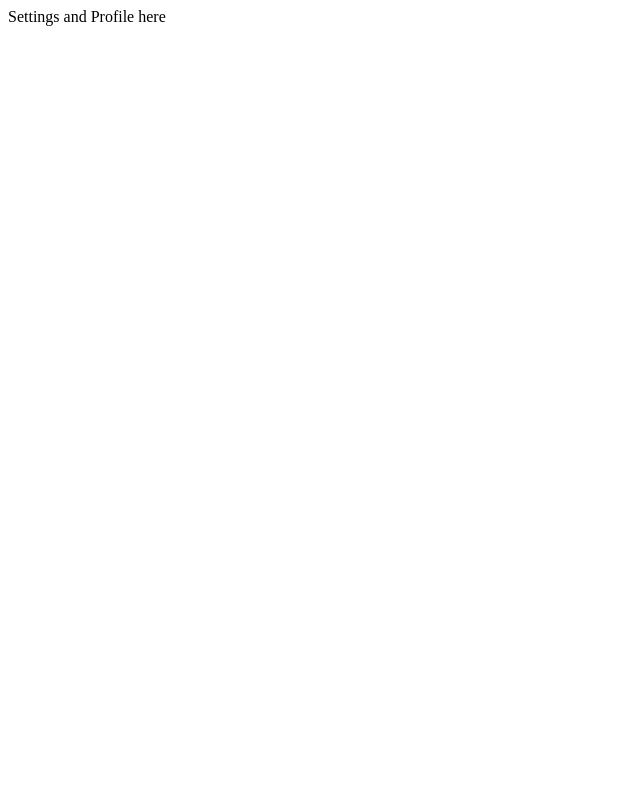
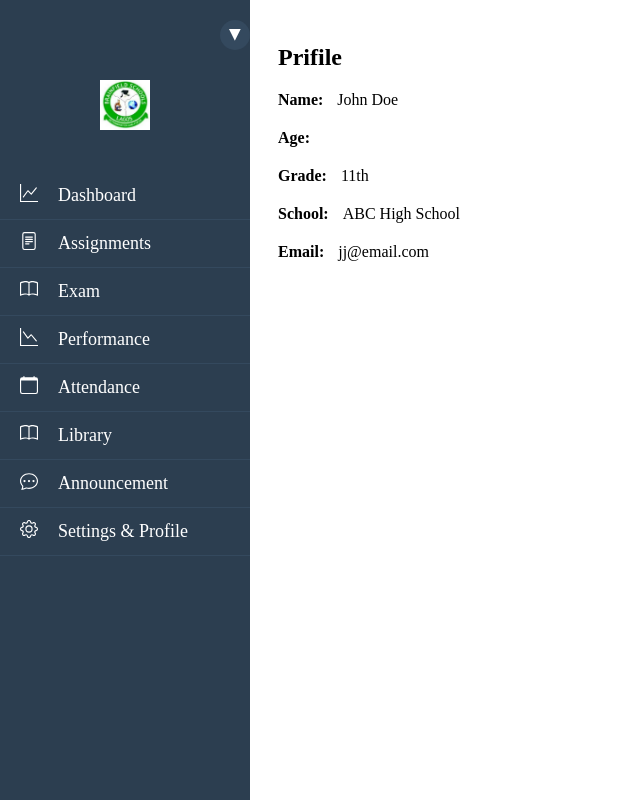
Before and after one commit to bjwealthy/BfSchmgtfront, a React (Vite) app: page /student/profile in a window 1280 px wide. Shown: the whole page, without its empty margins (0-640 px from the left). Built offline with nearby package versions, Linux system fonts and the light colour scheme.

Commit message:
student profile added plus comment

```diff
--- a/src/pages/Students/StudentProfile.jsx
+++ b/src/pages/Students/StudentProfile.jsx
@@ -1,10 +1,52 @@
-import React from 'react'
+ import React from 'react';
+import Sidebar from './Sidebar';
+import axios from 'axios';
+
+import {ProfileContainer, SidebarContainer, Content, ProfileHeader, ProfileInfo, ProfileDetail, Label, Value} from '../../styles/SettingsProfileStyles';
 
 const StudentProfile = () => {
+  const studentProfile = {
+    name: 'John Doe',
+    email: 'jj@email.com',
+    grade: '11th',
+    school: 'ABC High School',
+
+
+  }
+
+  // test
   return (
-    <div>
-      Settings and Profile here
-    </div>
+    <ProfileContainer>
+      <SidebarContainer>
+        <Sidebar />
+      </SidebarContainer>
+      <Content>
+        <ProfileHeader>Prifile</ProfileHeader>
+        <ProfileInfo>
+          <ProfileDetail>
+            <Label>Name: </Label>
+            <Value>{studentProfile.name}</Value>
+          </ProfileDetail>
+          <ProfileDetail>
+            <Label>Age: </Label>
+            <Value>{studentProfile.age}</Value>
+          </ProfileDetail>
+          <ProfileDetail>
+            <Label>Grade: </Label>
+            <Value>{studentProfile.grade}</Value>
+          </ProfileDetail>
+          <ProfileDetail>
+            <Label>School: </Label>
+            <Value>{studentProfile.school}</Value>
+          </ProfileDetail>
+          <ProfileDetail>
+            <Label>Email: </Label>
+            <Value>{studentProfile.email}</Value>
+          </ProfileDetail>
+        </ProfileInfo>
+
+      </Content>
+    </ProfileContainer>
   )
 }
 
--- a/src/styles/AssignmentsStyles.js
+++ b/src/styles/AssignmentsStyles.js
@@ -3,7 +3,6 @@ import styled from 'styled-components';
 
 export const AssignmentsContainer = styled.div`
   display: flex;
-  padding-left: 240px;
 
   @media screen and (max-width: 768px) {
     flex-direction: column;
```
